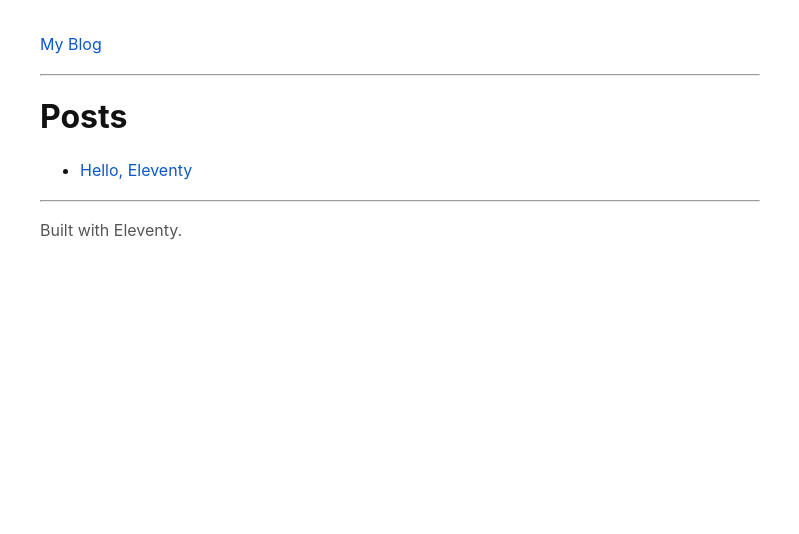
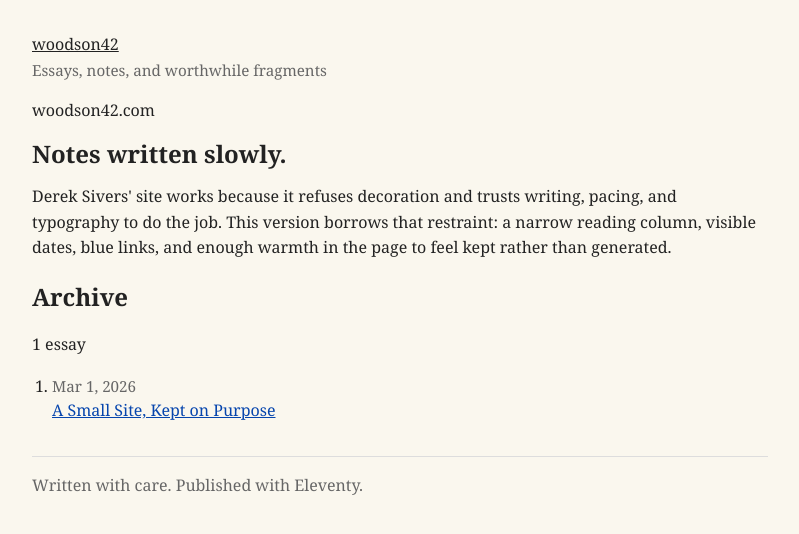
Before and after one commit to Muzych/woodson42, an Eleventy site: page src/index.njk in a window 1280 px wide. Shown: the whole page, without its empty margins (240-1039 px from the left). Built offline with nearby package versions, Linux system fonts and the light colour scheme; Eleventy itself is replaced by a stand-in of ours; files that its build step writes are made by us from their sources.

Commit message:
style: simplify blog design

```diff
--- a/eleventy.config.js
+++ b/eleventy.config.js
@@ -1,5 +1,16 @@
 module.exports = function (eleventyConfig) {
   eleventyConfig.addPassthroughCopy("src/CNAME");
+  eleventyConfig.addFilter("readableDate", (value) =>
+    new Intl.DateTimeFormat("en", {
+      year: "numeric",
+      month: "short",
+      day: "numeric",
+      timeZone: "UTC",
+    }).format(new Date(value))
+  );
+  eleventyConfig.addFilter("htmlDateString", (value) =>
+    new Date(value).toISOString().slice(0, 10)
+  );
 
   return {
     dir: {
--- a/src/_includes/layout.njk
+++ b/src/_includes/layout.njk
@@ -3,26 +3,135 @@
   <head>
     <meta charset="utf-8" />
     <meta name="viewport" content="width=device-width, initial-scale=1" />
-    <title>{{ title or "My Blog" }}</title>
+    <title>{% if title and title != "Home" %}{{ title }} | {% endif %}woodson42</title>
     <style>
-      body { max-width: 720px; margin: 2rem auto; padding: 0 1rem; font-family: -apple-system, BlinkMacSystemFont, "Segoe UI", sans-serif; line-height: 1.6; color: #111; }
-      a { color: #0a58ca; text-decoration: none; }
-      a:hover { text-decoration: underline; }
-      header, footer { color: #555; }
-      h1, h2 { line-height: 1.25; }
+      * {
+        box-sizing: border-box;
+      }
+
+      html {
+        background: oklch(0.975 0.012 92);
+      }
+
+      body {
+        max-width: 48rem;
+        margin: 2rem auto;
+        padding: 0 1rem 3rem;
+        color: #222;
+        font-family: Georgia, "Times New Roman", serif;
+        line-height: 1.6;
+      }
+
+      a {
+        color: #0645ad;
+      }
+
+      a:hover {
+        text-decoration: underline;
+      }
+
+      img {
+        max-width: 100%;
+        height: auto;
+      }
+
+      .site-title {
+        margin: 0;
+      }
+
+      .site-title a {
+        color: inherit;
+      }
+
+      .essay-header {
+        margin-bottom: 1.5rem;
+      }
+
+      .eyebrow {
+        margin: 0 0 0.5rem;
+        color: #666;
+        font-size: 0.95rem;
+      }
+
+      h1 {
+        margin: 0 0 1rem;
+        line-height: 1.2;
+      }
+
+      h2,
+      h3 {
+        line-height: 1.3;
+      }
+
+      p,
+      ul,
+      ol {
+        margin: 0 0 1rem;
+      }
+
+      blockquote {
+        margin: 1rem 0;
+        padding-left: 1rem;
+        border-left: 3px solid #ccc;
+        font-style: italic;
+      }
+
+      .home-lead,
+      .archive-head,
+      .site-footer,
+      .masthead {
+        margin-bottom: 1rem;
+      }
+
+      .essay-list {
+        padding-left: 1.25rem;
+      }
+
+      .essay-list li {
+        margin-bottom: 0.5rem;
+      }
+
+      .essay-list time {
+        color: #666;
+        display: block;
+        font-size: 0.95rem;
+      }
+
+      .site-footer {
+        margin-top: 2rem;
+        padding-top: 1rem;
+        border-top: 1px solid #ddd;
+        color: #666;
+      }
     </style>
   </head>
   <body>
-    <header>
-      <p><a href="/">My Blog</a></p>
-      <hr />
-    </header>
+    <div class="page">
+      <header class="masthead">
+        <p class="site-title"><a href="/">woodson42</a></p>
+        <p class="eyebrow">Essays, notes, and worthwhile fragments</p>
+      </header>
 
-    {{ content | safe }}
+      <main class="content">
+        {% if showTitle != false %}
+          <header class="essay-header">
+            {% if date %}
+              <p class="eyebrow">
+                <time datetime="{{ date | htmlDateString }}">{{ date | readableDate }}</time>
+              </p>
+            {% endif %}
+            <h1>{{ title }}</h1>
+          </header>
+        {% endif %}
 
-    <footer>
-      <hr />
-      <p>Built with Eleventy.</p>
-    </footer>
+        <div class="prose">
+          {{ content | safe }}
+        </div>
+      </main>
+
+      <footer class="site-footer">
+        Written with care. Published with Eleventy.
+      </footer>
+    </div>
   </body>
 </html>
--- a/src/index.njk
+++ b/src/index.njk
@@ -1,10 +1,31 @@
 ---
 layout: layout.njk
 title: Home
+showTitle: false
 ---
-<h1>Posts</h1>
-<ul>
-  {% for post in collections.posts | reverse %}
-    <li><a href="{{ post.url }}">{{ post.data.title }}</a></li>
-  {% endfor %}
-</ul>
+<section class="home-lead">
+  <p class="lede-mark">woodson42.com</p>
+  <h1>Notes written slowly.</h1>
+  <p>
+    Derek Sivers' site works because it refuses decoration and trusts writing,
+    pacing, and typography to do the job. This version borrows that restraint:
+    a narrow reading column, visible dates, blue links, and enough warmth in
+    the page to feel kept rather than generated.
+  </p>
+</section>
+
+<section aria-labelledby="archive-heading">
+  <div class="archive-head">
+    <h2 id="archive-heading">Archive</h2>
+    <p>{{ collections.posts | length }} essay{% if collections.posts | length != 1 %}s{% endif %}</p>
+  </div>
+
+  <ol class="essay-list">
+    {% for post in collections.posts | reverse %}
+      <li>
+        <time datetime="{{ post.date | htmlDateString }}">{{ post.date | readableDate }}</time>
+        <a href="{{ post.url }}">{{ post.data.title }}</a>
+      </li>
+    {% endfor %}
+  </ol>
+</section>
--- a/src/posts/hello-world.md
+++ b/src/posts/hello-world.md
@@ -1,7 +1,25 @@
 ---
 layout: layout.njk
-title: Hello, Eleventy
+title: A Small Site, Kept on Purpose
 date: 2026-03-01
 tags: posts
 ---
-This is my first post in a minimal **11ty** blog demo.
+A personal site gets better when it stops trying to look like a product.
+
+The thing I like about Derek Sivers' blog is that it does not beg for
+attention. It trusts the reader. The page is plain, but not careless. The
+links are obvious. The text has room to breathe. Nothing competes with the
+sentence you are reading now.
+
+That is a useful reminder for a small blog.
+
+When a site is mostly writing, the design job is not to decorate it. The job is
+to make reading feel calm, direct, and a little inevitable.
+
+> Good design for an essay is often just enough structure to keep you reading.
+
+So this version stays narrow, warm, and deliberate. It uses a paper-tinted
+background instead of hard white, keeps the archive list almost severe, and
+lets the typography carry most of the personality.
+
+I want the site to feel like a page someone maintains by hand.
```
